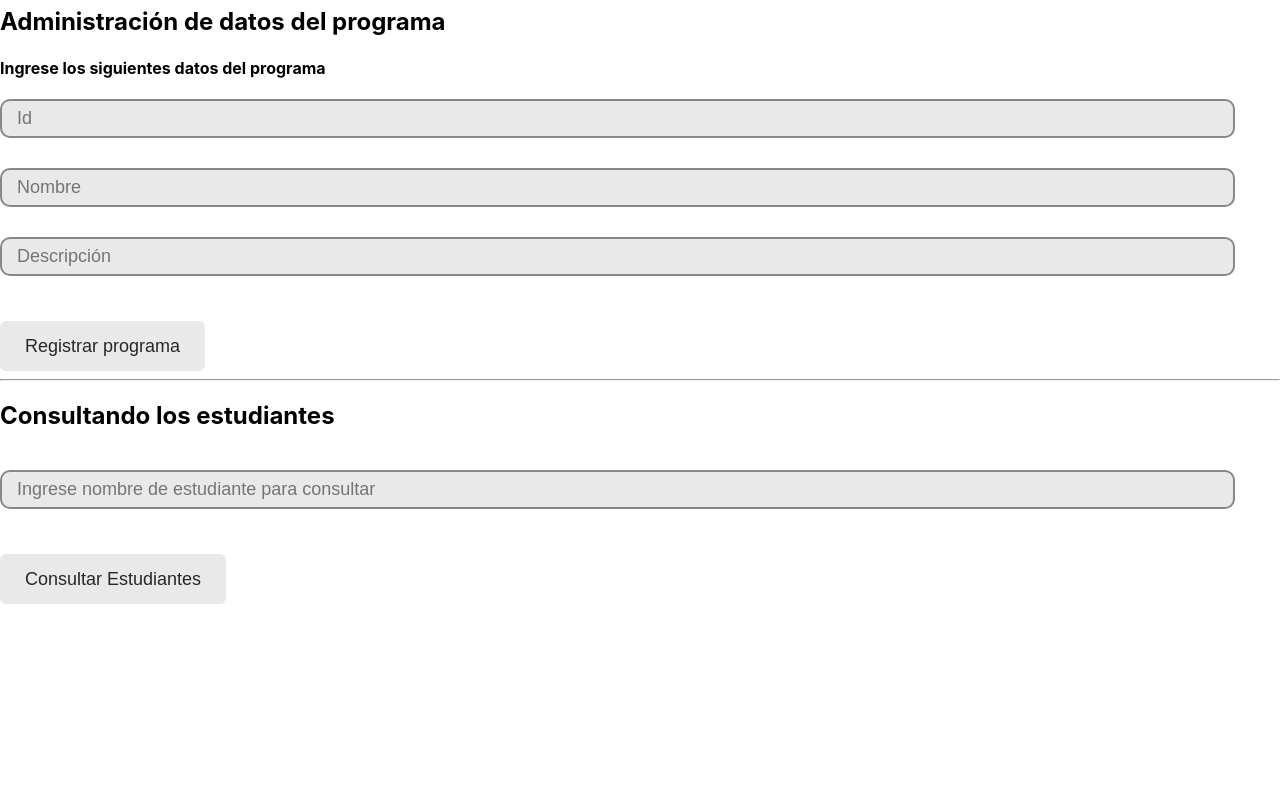
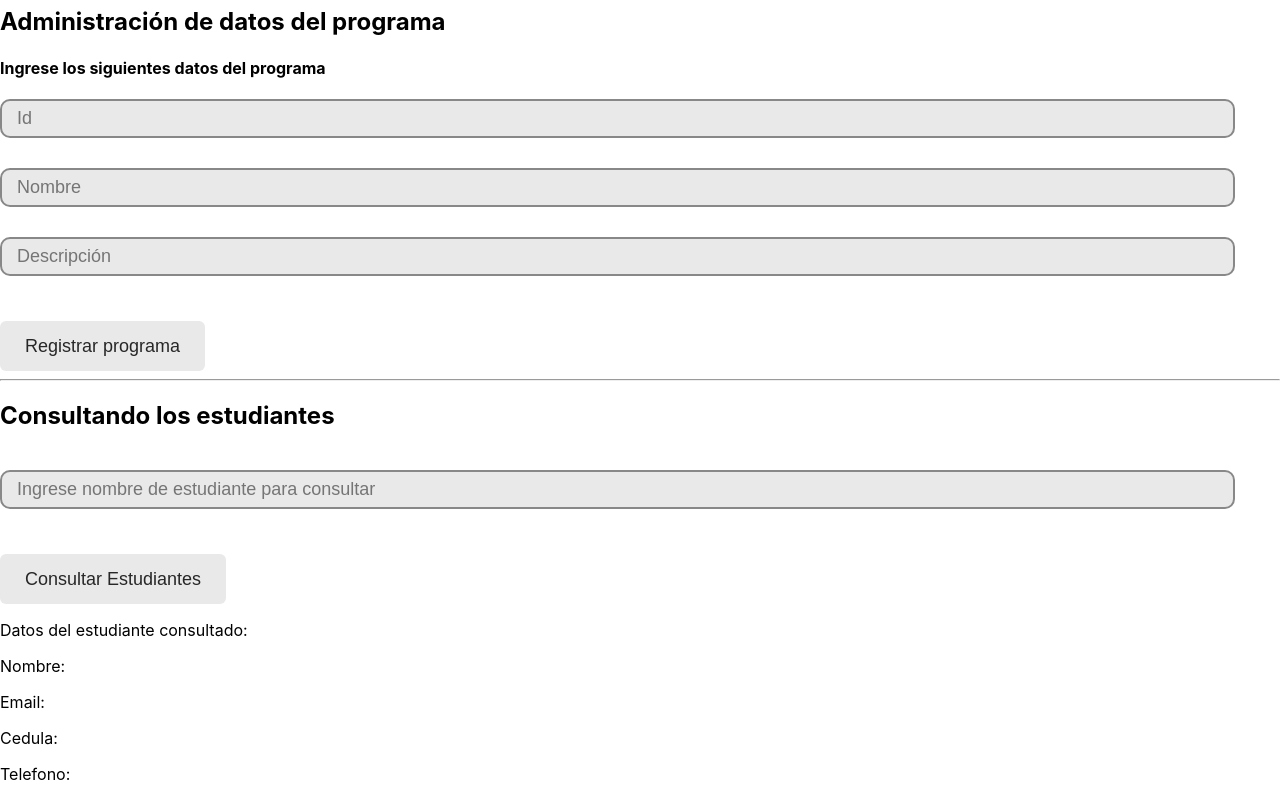
Before and after one commit to jlopezsa/university-management-front, a React (Create React App) app: page / in a window 1280 px wide. Shown: the part 606-1406 px from the top of the page. Before the commit the page ends 1210 px from the top, so only its background shows below. Built offline with nearby package versions, Linux system fonts and the light colour scheme.

Commit message:
feat: Show data of the user find by name

```diff
--- a/src/components/QueryStudents.jsx
+++ b/src/components/QueryStudents.jsx
@@ -1,12 +1,18 @@
-import { useState } from 'react'
+import { useEffect, useState } from 'react'
 import { Button, Input } from './AtomicComponents';
 import { getUserByName } from '../services/students';
 
 function QueryStudents() {
-  const [ searchName, setSerachName ] = useState({});
+  const [ searchName, setSearchName ] = useState({});
+  const [ userFind, setUserFind ] = useState({
+    name: '',
+    email: '',
+    phone: '',
+    cedula: '',
+  });
 
   const handleChange = (e) => {
-    setSerachName({
+    setSearchName({
       ...searchName,
       [e.target.name]: e.target.value,
     });
@@ -15,7 +21,14 @@ function QueryStudents() {
   const handleClick = async (e) => {
     e.preventDefault();
     const students = await getUserByName(searchName);
-    console.log('Datos de los esudiantes:', students);
+    console.log('SERACH: ', students[0]);
+    setUserFind({
+      ...userFind,
+      name: students[0].name,
+      email: students[0].email,
+      phone: students[0].phone,
+      cedula: students[0].cedula,
+    });
   }
 
   return (
@@ -26,6 +39,12 @@ function QueryStudents() {
         <Input onChange={handleChange} type="text" name="userName" placeholder="Ingrese nombre de estudiante para consultar"/>
         <Button onClick={handleClick}>Consultar Estudiantes</Button>
       </form>
+      {/* <p>{!userFind?<p>Estudiante</p> : userFind.name}</p> */}
+      <p>Datos del estudiante consultado:</p>
+      <p>Nombre: {userFind.name}</p>
+      <p>Email: {userFind.email}</p>
+      <p>Cedula: {userFind.cedula}</p>
+      <p>Telefono: {userFind.phone}</p>
     </div>
   )
 }
--- a/src/services/students.js
+++ b/src/services/students.js
@@ -11,9 +11,7 @@ export async function getAllStudents() {
 };
 
 export async function getUserByName(name) {
-  console.log('FRONT: ', name);
   const { userName } = name;
-  console.log('NAME: ', userName);
   try {
     const response = await fetch (`${API_URL}/api/students/search?name=${userName}`);
     // const response = await fetch (`${API_URL}/api/students/search?name=Julian Jair`);
```
